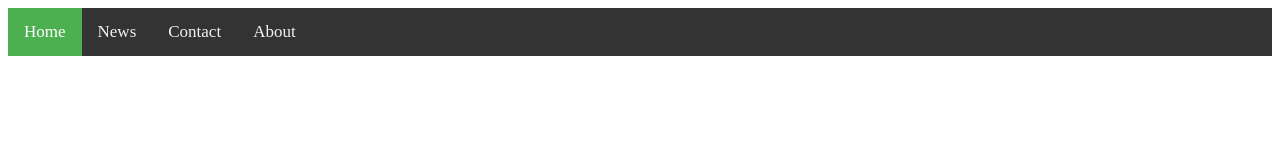
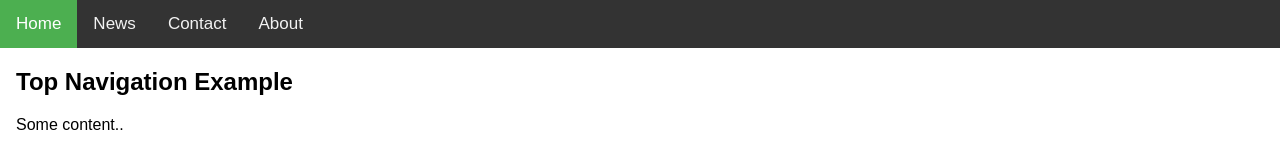
Before and after one commit to kait604/kait604.github.io, a plain HTML site: page index.html in a window 1280 px wide. Drawn offline with Linux system fonts and the light colour scheme.

Commit message:
Update index.html

```diff
--- a/index.html
+++ b/index.html
@@ -1,15 +1,51 @@
 <!DOCTYPE html>
 <html>
 <head>
-<link rel="stylesheet" href="../css/index.css">
 <meta name="viewport" content="width=device-width, initial-scale=1">
+<style>
+body {
+  margin: 0;
+  font-family: Arial, Helvetica, sans-serif;
+}
+
+.topnav {
+  overflow: hidden;
+  background-color: #333;
+}
+
+.topnav a {
+  float: left;
+  color: #f2f2f2;
+  text-align: center;
+  padding: 14px 16px;
+  text-decoration: none;
+  font-size: 17px;
+}
+
+.topnav a:hover {
+  background-color: #ddd;
+  color: black;
+}
+
+.topnav a.active {
+  background-color: #4CAF50;
+  color: white;
+}
+</style>
 </head>
 <body>
+
 <div class="topnav">
   <a class="active" href="#home">Home</a>
   <a href="#news">News</a>
   <a href="#contact">Contact</a>
   <a href="#about">About</a>
 </div>
+
+<div style="padding-left:16px">
+  <h2>Top Navigation Example</h2>
+  <p>Some content..</p>
+</div>
+
 </body>
 </html>
```
